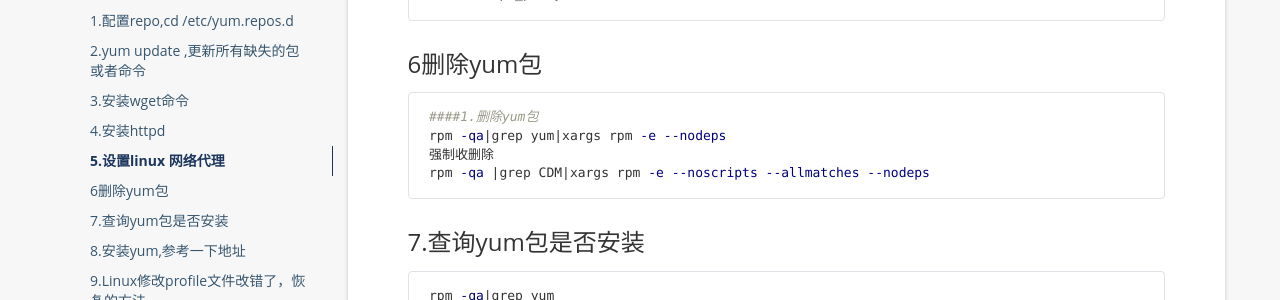
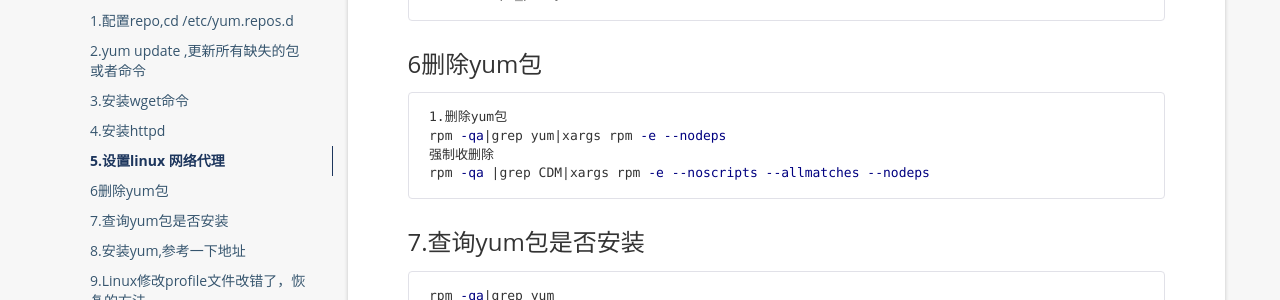
Before and after one commit to yeyu0415/myfirstblog, a Jekyll site: the page built from _posts/2018-09-27-linux配置.md, in a window 1280 px wide and 900 px high, scrolled down 1237 px. Shown: the part 151-451 px from the top of the window. Built offline with Jekyll 4.4.1, drawn with Linux system fonts in a browser that asks for light colours; nearby versions of some CDN libraries; a script that is not in the unit is left out; comment, search, counter and statistics services are not loaded.

````diff
--- a/_posts/2018-09-27-linux配置.md
+++ b/_posts/2018-09-27-linux配置.md
@@ -65,7 +65,7 @@ unset https_proxy
 ### 6删除yum包
 
 ``` bash
-####1.删除yum包
+1.删除yum包
 rpm -qa|grep yum|xargs rpm -e --nodeps
 强制收删除
 rpm -qa |grep CDM|xargs rpm -e --noscripts --allmatches --nodeps
````
